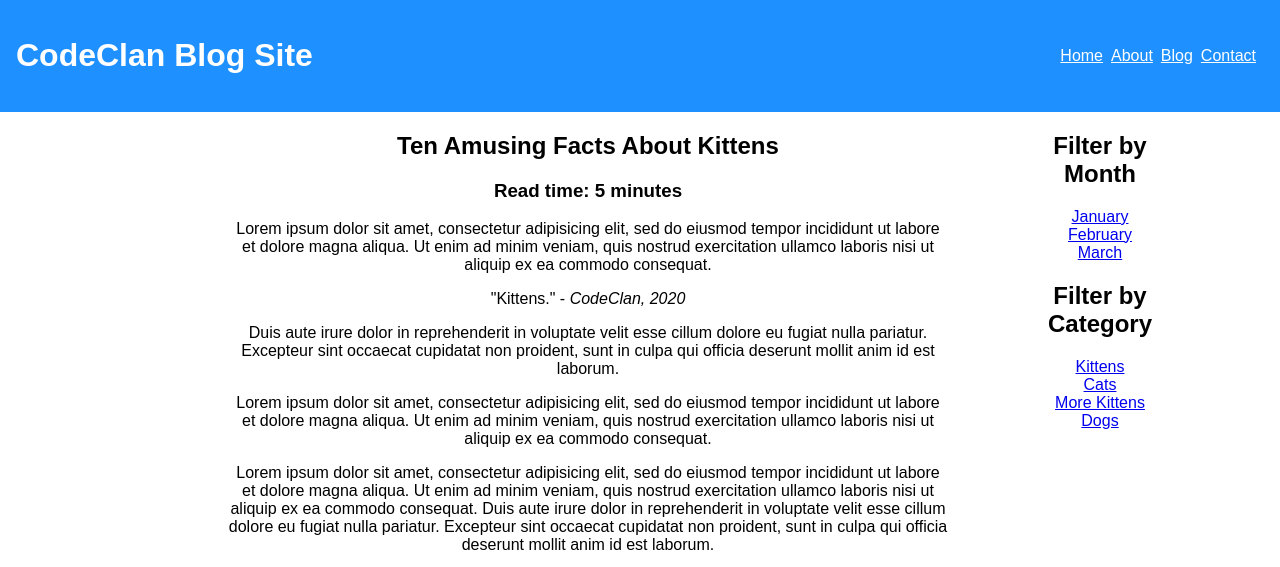
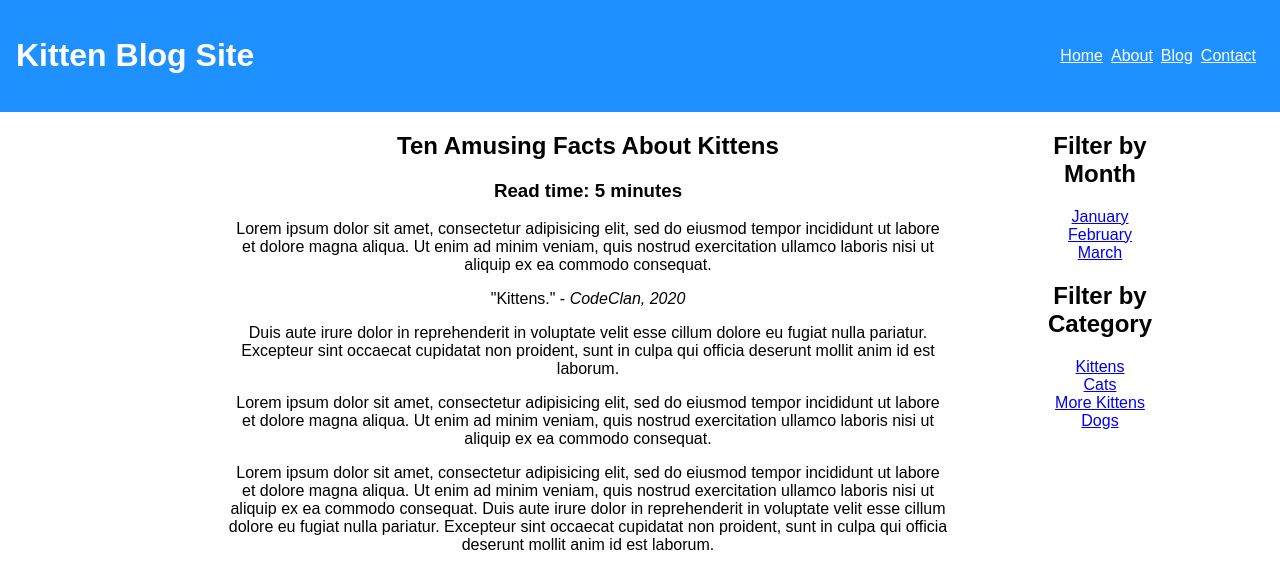
Before and after one commit to hello-morgan-hewitt/kitten_blog, a plain HTML site: page index.html in a window 1280 px wide. Shown: the top 567 px of the page. Drawn offline with Linux system fonts and the light colour scheme.

Commit message:
Updated blog title

```diff
--- a/index.html
+++ b/index.html
@@ -10,7 +10,7 @@
 </head>
 <body>
   <header>
-    <h1>CodeClan Blog Site</h1>
+    <h1>Kitten Blog Site</h1>
     <nav>
       <ul>
         <li><a href="/home">Home</a></li>
```
